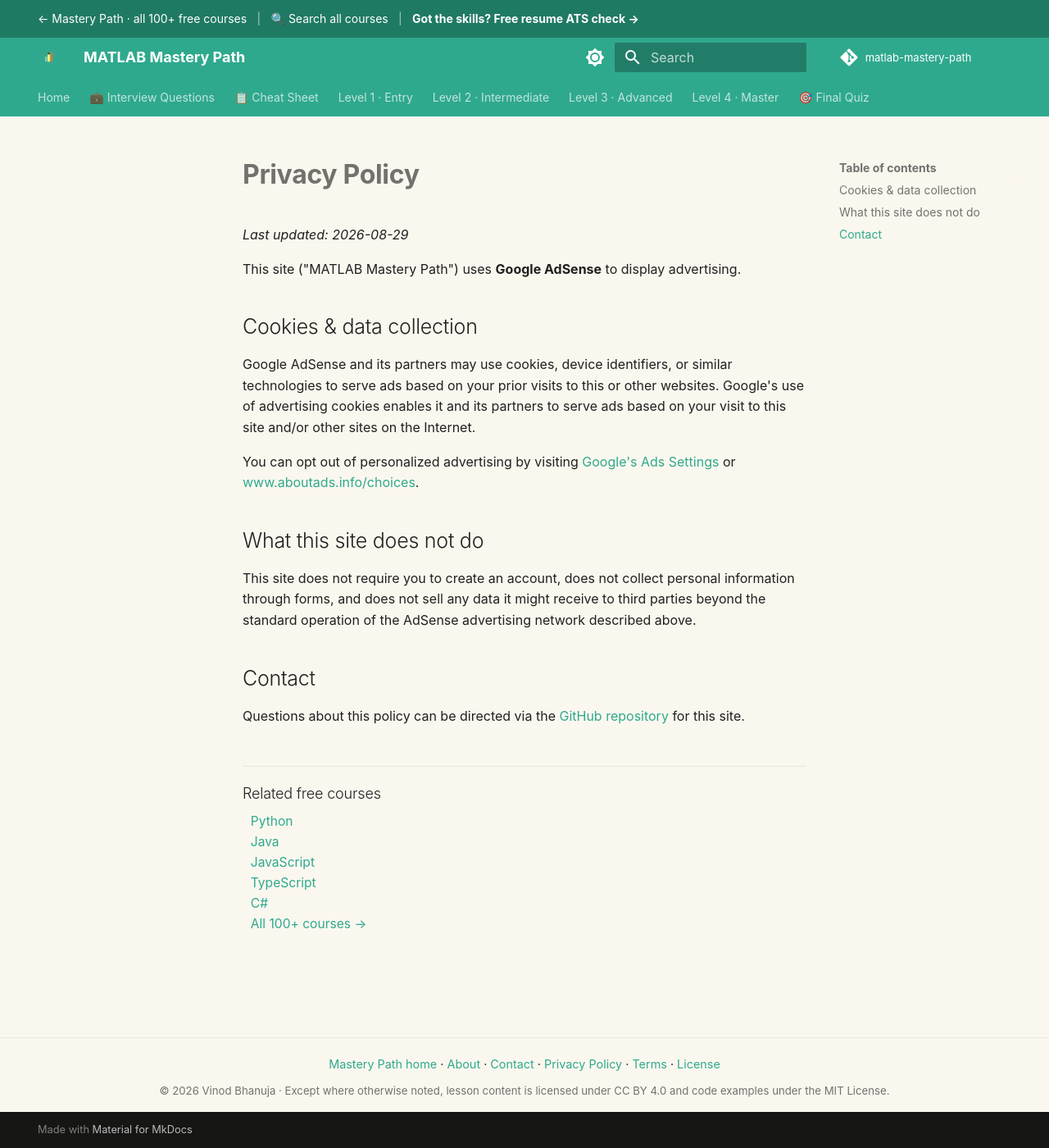
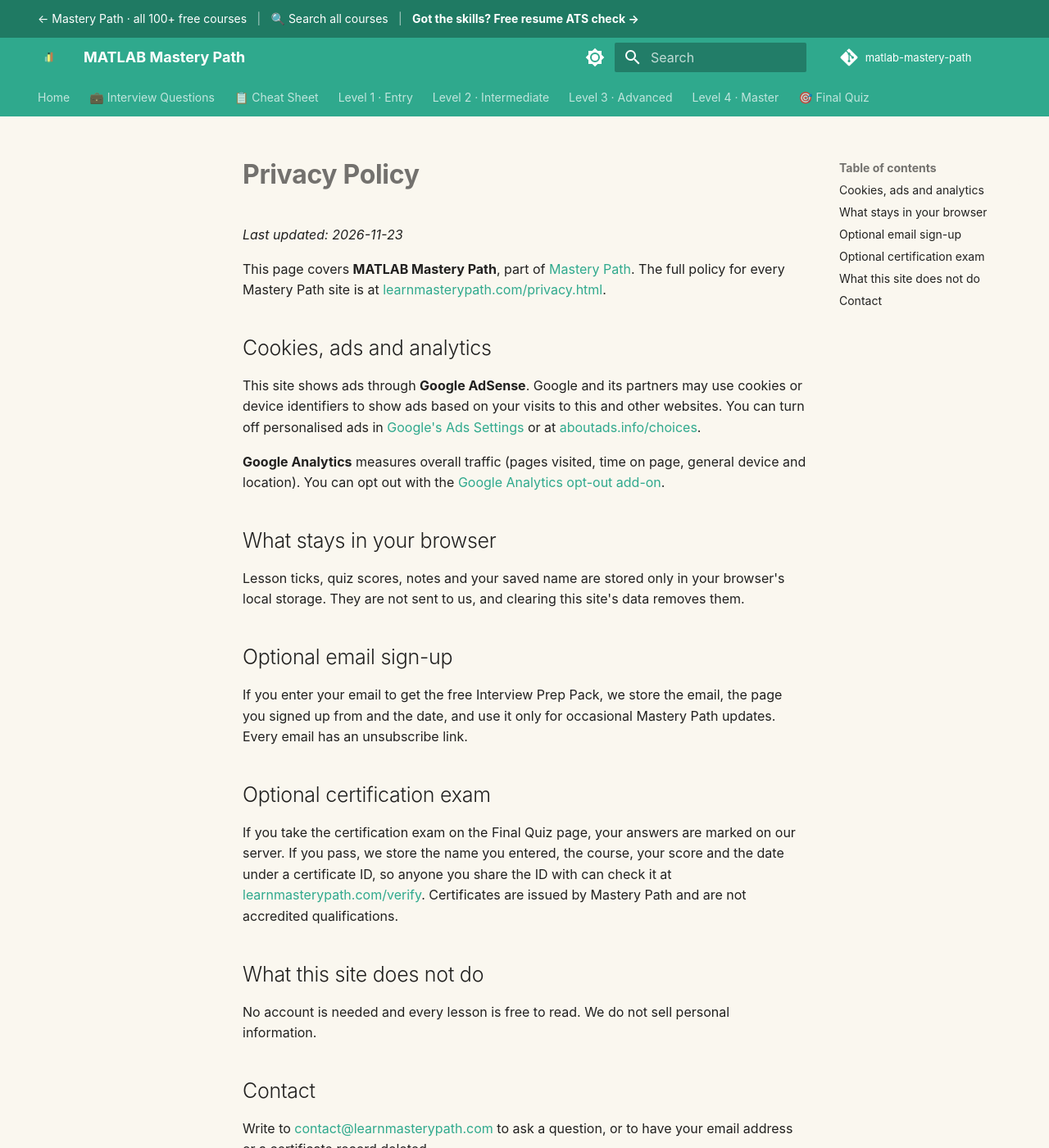
Before and after one commit to SIGILIPELLI/matlab-mastery-path, an MkDocs documentation site: the page built from docs/privacy.md, in a window 1280 px wide and 1400 px high. Shown: the whole window at 82% size. Built offline with MkDocs 1.6.1 and Material for MkDocs 9.7.7, drawn with Linux system fonts in a browser that asks for light colours; comment, search, counter and statistics services are not loaded.

Commit message:
Update privacy page: progress stays in the browser, optional email sign-up and certification exam, link to the full policy
Co-Authored-By: Claude Opus 5.5 <noreply@anthropic.com>

```diff
--- a/docs/privacy.md
+++ b/docs/privacy.md
@@ -1,33 +1,35 @@
 ---
-description: "Privacy policy for the free MATLAB Mastery Path: how Google Analytics and AdSense cookies are used, what is not collected, and how to opt out."
+description: "Privacy policy for the free MATLAB Mastery Path: cookies for ads and analytics, what stays in your browser, and the optional email sign-up and certification exam."
 ---
 
 # Privacy Policy
 
-_Last updated: 2026-08-29_
+_Last updated: 2026-11-23_
 
-This site ("MATLAB Mastery Path") uses **Google AdSense** to display advertising.
+This page covers **MATLAB Mastery Path**, part of [Mastery Path](https://learnmasterypath.com/). The full policy for every Mastery Path site is at [learnmasterypath.com/privacy.html](https://learnmasterypath.com/privacy.html).
 
-## Cookies & data collection
+## Cookies, ads and analytics
 
-Google AdSense and its partners may use cookies, device identifiers, or similar
-technologies to serve ads based on your prior visits to this or other websites.
-Google's use of advertising cookies enables it and its partners to serve ads
-based on your visit to this site and/or other sites on the Internet.
+This site shows ads through **Google AdSense**. Google and its partners may use cookies or device identifiers to show ads based on your visits to this and other websites. You can turn off personalised ads in [Google's Ads Settings](https://adssettings.google.com/) or at [aboutads.info/choices](https://www.aboutads.info/choices/).
 
-You can opt out of personalized advertising by visiting
-[Google's Ads Settings](https://adssettings.google.com/) or
-[www.aboutads.info/choices](https://www.aboutads.info/choices/).
+**Google Analytics** measures overall traffic (pages visited, time on page, general device and location). You can opt out with the [Google Analytics opt-out add-on](https://tools.google.com/dlpage/gaoptout).
+
+## What stays in your browser
+
+Lesson ticks, quiz scores, notes and your saved name are stored only in your browser's local storage. They are not sent to us, and clearing this site's data removes them.
+
+## Optional email sign-up
+
+If you enter your email to get the free Interview Prep Pack, we store the email, the page you signed up from and the date, and use it only for occasional Mastery Path updates. Every email has an unsubscribe link.
+
+## Optional certification exam
+
+If you take the certification exam on the Final Quiz page, your answers are marked on our server. If you pass, we store the name you entered, the course, your score and the date under a certificate ID, so anyone you share the ID with can check it at [learnmasterypath.com/verify](https://learnmasterypath.com/verify/). Certificates are issued by Mastery Path and are not accredited qualifications.
 
 ## What this site does not do
 
-This site does not require you to create an account, does not collect personal
-information through forms, and does not sell any data it might receive to third
-parties beyond the standard operation of the AdSense advertising network
-described above.
+No account is needed and every lesson is free to read. We do not sell personal information.
 
 ## Contact
 
-Questions about this policy can be directed via the
-[GitHub repository](https://github.com/SIGILIPELLI/matlab-mastery-path) for this
-site.
+Write to [contact@learnmasterypath.com](mailto:contact@learnmasterypath.com) to ask a question, or to have your email address or a certificate record deleted.
```
